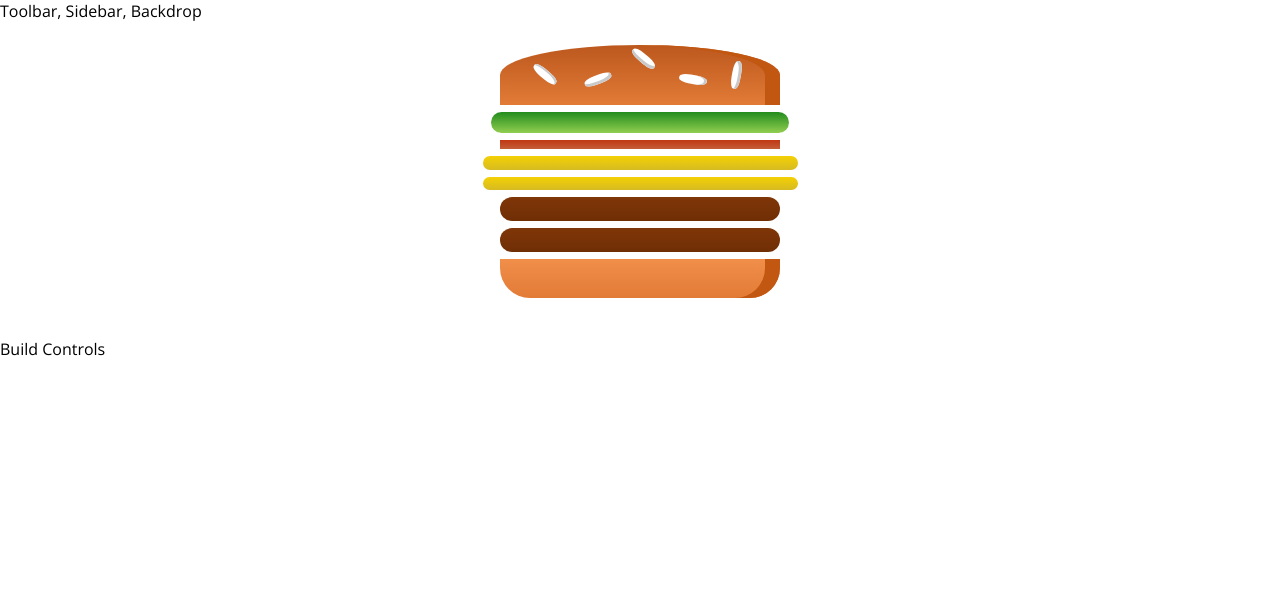
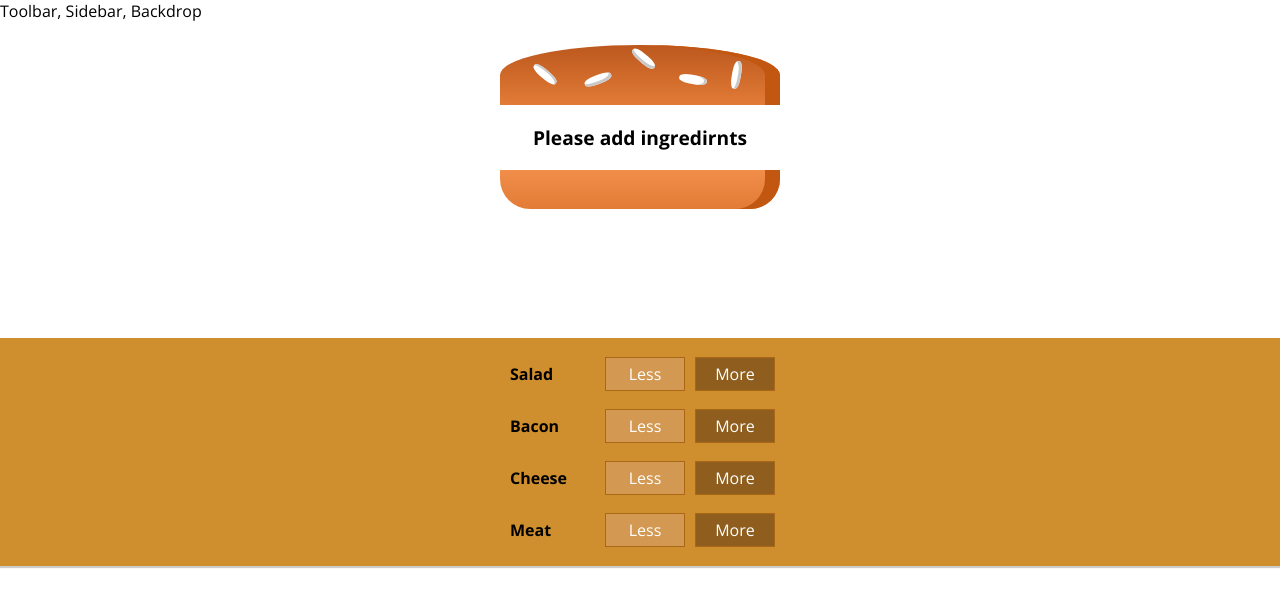
Before and after one commit to Sunshinet/MyBurger-React-project, a React app: page / in a window 1280 px wide. Shown: the top 606 px of the page. Built offline with nearby package versions, Linux system fonts and the light colour scheme.

Commit message:
BuildControls added

```diff
--- /dev/null
+++ b/src/components/Burger/BuildControls/BuildControl/BuildControl.css
@@ -0,0 +1,56 @@
+.BuildControl {
+    display: flex;
+    justify-content: space-between;
+    align-items: center;
+    margin: 5px 0;
+}
+
+.BuildControl button {
+    display: block;
+    font: inherit;
+    padding: 5px;
+    margin: 0 5px;
+    width: 80px;
+    border: 1px solid #AA6817;
+    cursor: pointer;
+    outline: none;
+}
+
+.BuildControl button:disabled {
+    background-color: #AC9980;
+    border: 1px solid #7E7365;
+    color: #ccc;
+    cursor: default;
+}
+
+.BuildControl button:hover:disabled {
+    background-color: #AC9980;
+    color: #ccc;
+    cursor: not-allowed;
+}
+
+.Label {
+    padding: 10px;
+    font-weight: bold;
+    width: 80px;
+}
+
+.BuildControl .Less {
+    background-color: #D39952;
+    color: white;
+}
+
+.BuildControl .More {
+    background-color: #8F5E1E;
+    color: white;
+}
+
+.BuildControl .Less:hover, .BuildControl .Less:active {
+    background-color: #DAA972;
+    color: white;
+}
+
+.BuildControl .More:hover,.BuildControl .More:active {
+    background-color: #99703F;
+    color: white;
+}
--- /dev/null
+++ b/src/components/Burger/BuildControls/BuildControl/BuildControl.js
@@ -0,0 +1,12 @@
+import React from 'react';
+import classes from './BuildControl.css';
+
+const buildControl = (props) => (
+    <div  className={classes.BuildControl}>
+        <div className={classes.Label}>{props.label}</div>
+        <button className={classes.Less}>Less</button>
+        <button className={classes.More} onClick = {props.addIngredient}>More</button>
+    </div>
+);
+
+export default buildControl;
--- /dev/null
+++ b/src/components/Burger/BuildControls/BuildControls.css
@@ -0,0 +1,10 @@
+.BuildControls {
+    width: 100%;
+    background-color: #cf8f2e;
+    display: flex;
+    flex-flow: column;
+    align-items: center;
+    box-shadow: 0 2px 1px #ccc;
+    margin: auto;
+    padding: 10px 0;
+}
--- /dev/null
+++ b/src/components/Burger/BuildControls/BuildControls.js
@@ -0,0 +1,22 @@
+import React from 'react';
+
+import classes from './BuildControls.css';
+import BuildControl from './BuildControl/BuildControl';
+
+const controls = [
+
+    { label: 'Salad', type: 'salad'},
+    { label: 'Bacon', type: 'bacon'},
+    { label: 'Cheese', type: 'cheese'},
+    { label: 'Meat', type: 'meat'},
+];
+
+const buildControls = (props) => (
+    <div className={classes.BuildControls}>
+        {controls.map(el=> (
+            <BuildControl key ={el.label} label = {el.label} addIngredient = {() => props.ingredientAdded(el.type)}/>
+        ))}
+    </div>
+);
+
+export default buildControls;
--- a/src/components/Burger/Burger.js
+++ b/src/components/Burger/Burger.js
@@ -4,15 +4,20 @@
 import BurgerIngredient from './BurgerIngredient/BurgerIngredient';
 
 const burger = (props) => {
-     const transformedIngredients = Object.keys(props.ingredients)
+     let transformedIngredients = Object.keys(props.ingredients)
     .map(igKey =>
          {
-            //  console.log(props.ingredients)
-             return [...Array(props.ingredients[igKey])]
+             return ([...Array(props.ingredients[igKey])])
             .map((_,i) => {
                 return <BurgerIngredient key={igKey + i} type={igKey} />
              })
-    });
+    })
+    .reduce((transformedIngredients, initalValue) => {
+      return transformedIngredients.concat(initalValue)
+    }, []);
+    if(transformedIngredients.length === 0){
+        transformedIngredients = <p>Please add ingredirnts</p>
+    }
     return (
         <div className = {classes.Burger}>
             <BurgerIngredient type= "bread-top"/>
--- a/src/containers/BurgerBuilder/BurgerBuilder.js
+++ b/src/containers/BurgerBuilder/BurgerBuilder.js
@@ -1,20 +1,45 @@
 import React, { Component } from 'react';
 import Burger from '../../components/Burger/Burger';
+import BuildControls from '../../components/Burger/BuildControls/BuildControls';
 
+const INGREDIENT_PRICES = {
+        salad: 0.5,
+        cheese: 0.4,
+        meat: 1.3,
+        bacon: 0.7
+}
 class BurgerBuilder extends Component {
     state = {
         ingredients: {
-            salad:1,
-            bacon:1,
-            cheese:2,
-            meat: 2
-        }
+            salad:0,
+            bacon:0,
+            cheese:0,
+            meat: 0
+        },
+        totalPrice: 4
+    }
+
+    addIngredientHandler = (type) => {
+        const oldCount = this.state.ingredients[type];
+        const updatedCount = oldCount + 1;
+        const updatedIngredients = {
+            ...this.state.ingredients
+        };
+        updatedIngredients[type] = updatedCount;
+        const priceAddition = INGREDIENT_PRICES[type];
+        let oldPrice = this.state.totalPrice;
+        let newPrice = oldPrice + priceAddition;
+        this.setState({totalPrice: newPrice, ingredients: updatedIngredients})
+
+    }
+    removeIngredientHandler = (type) => {
+
     }
     render(){
         return (
             <React.Fragment>
                <Burger ingredients= {this.state.ingredients}/>
-               <div>Build Controls</div>
+               <BuildControls ingredientAdded = {this.addIngredientHandler}/>
             </React.Fragment>
         );
     }
```
